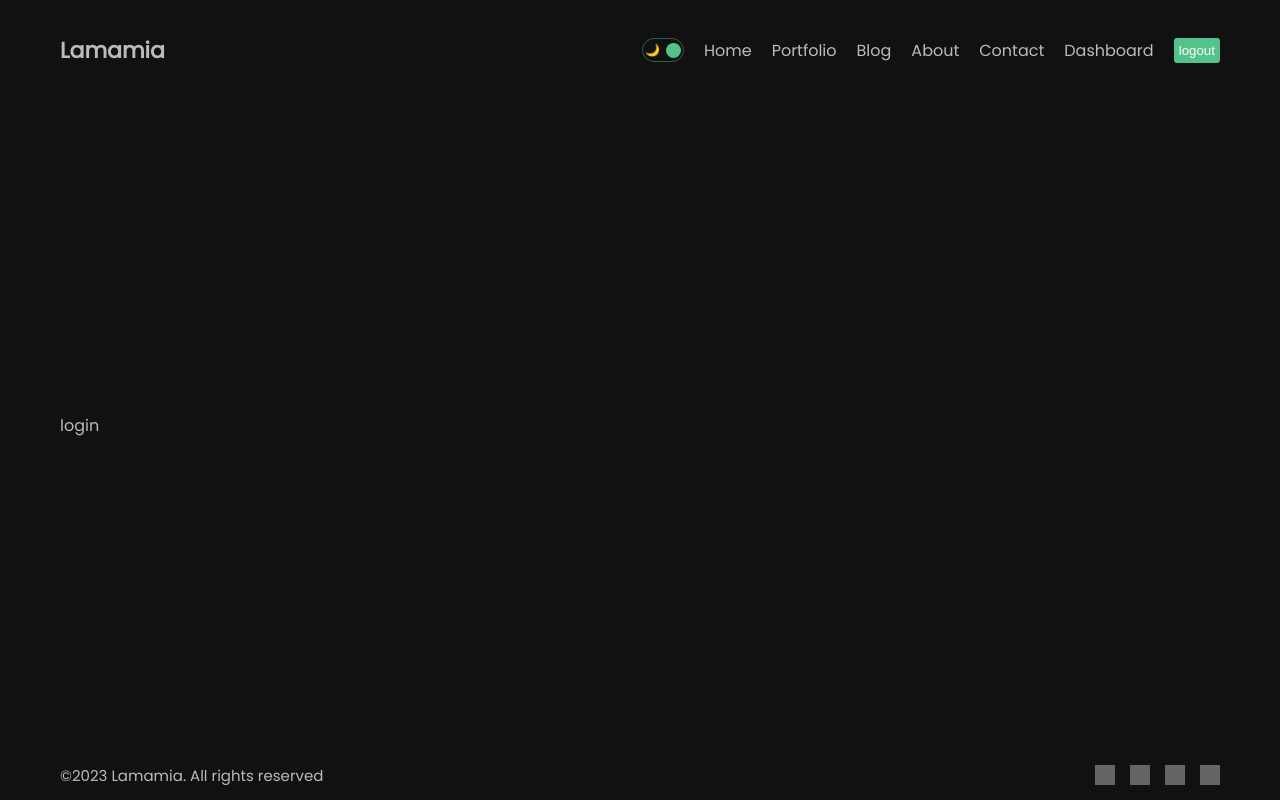
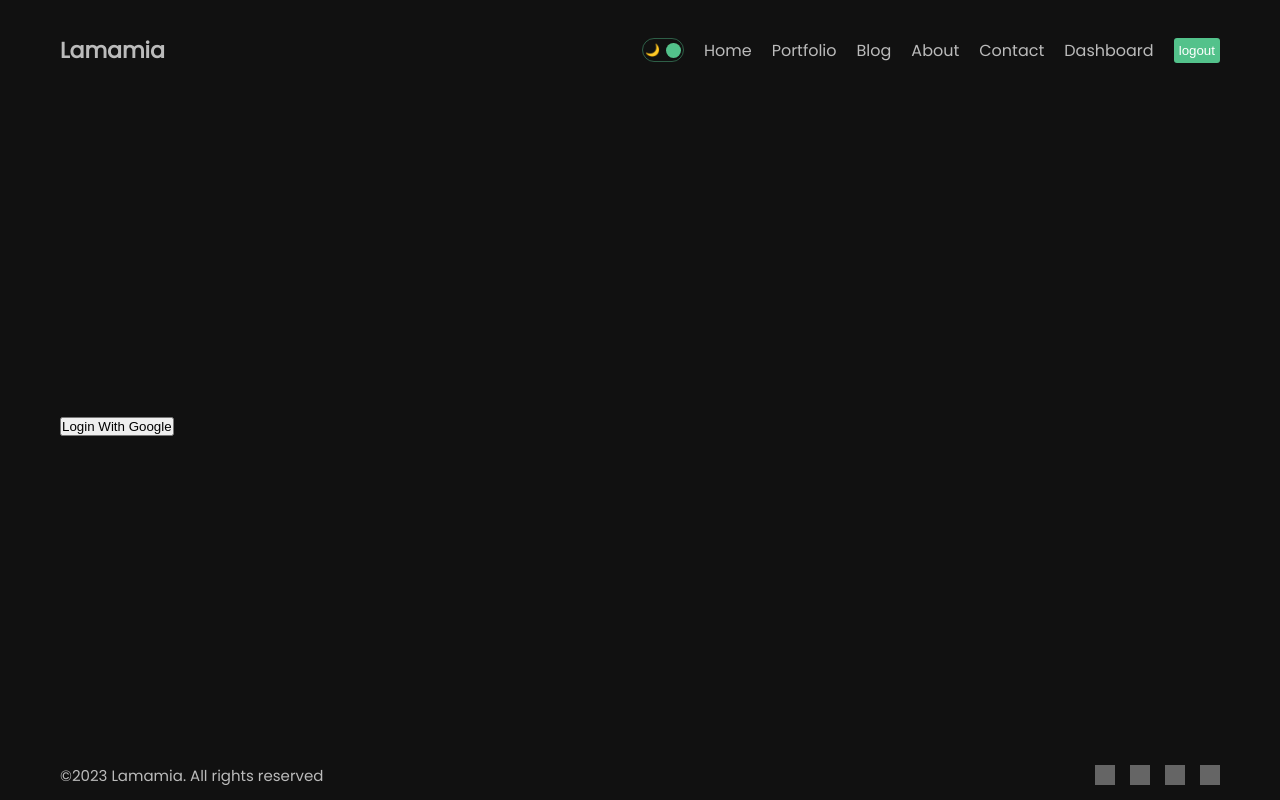
Before and after one commit to mohdyaserkt/Blog_App, a Next.js app: page /dashboard/login in a window 1280 px wide. Built offline with nearby package versions, Linux system fonts and the light colour scheme; grey boxes are pictures that could not be loaded.

Commit message:
16 Jul 2023, 23:17

```diff
--- a/src/app/dashboard/(Auth)/login/page.tsx
+++ b/src/app/dashboard/(Auth)/login/page.tsx
@@ -1,8 +1,13 @@
+"use client"
+import { signIn } from 'next-auth/react'
 import React from 'react'
 
 const login = () => {
   return (
-    <div>login</div>
+    <div>
+
+      <button onClick={()=>signIn("google")}>Login With Google</button>
+    </div>
   )
 }
 
```
